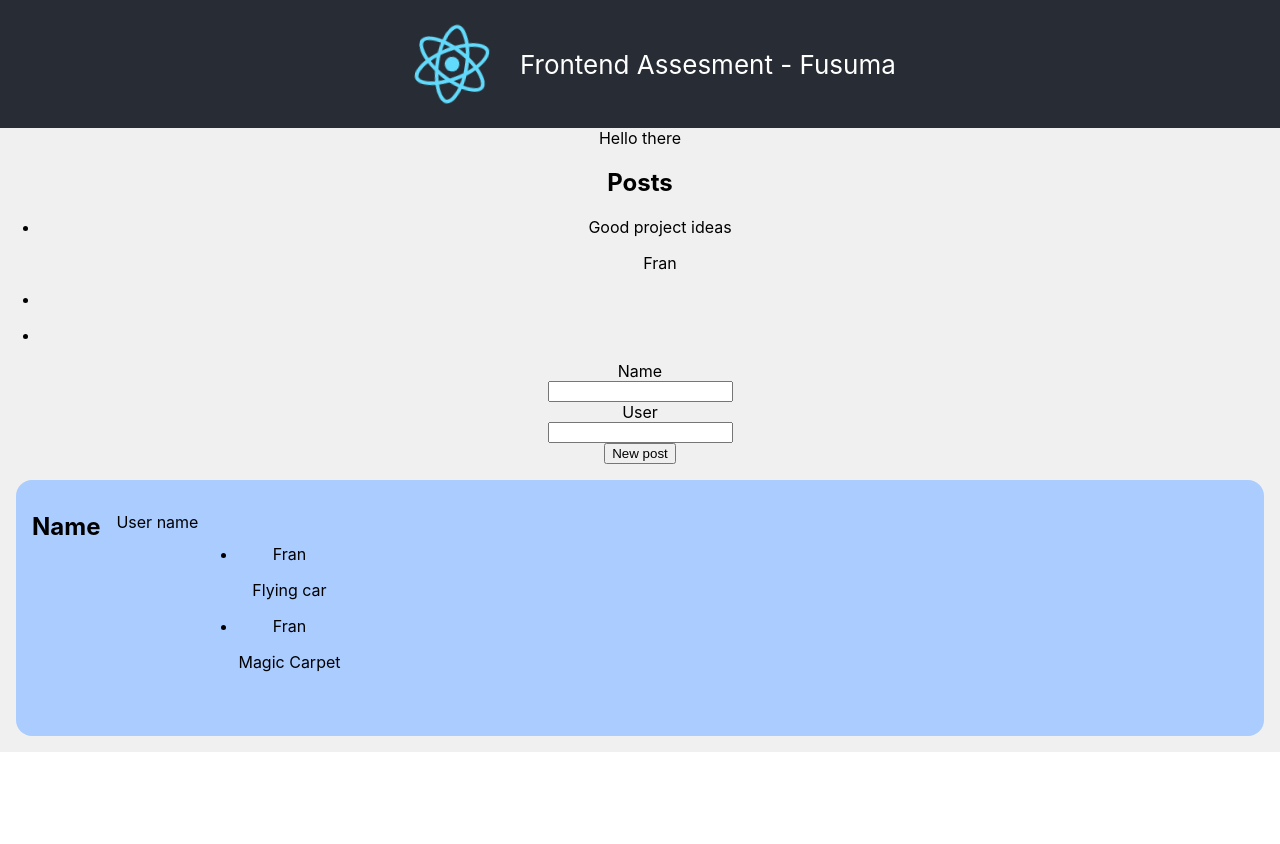
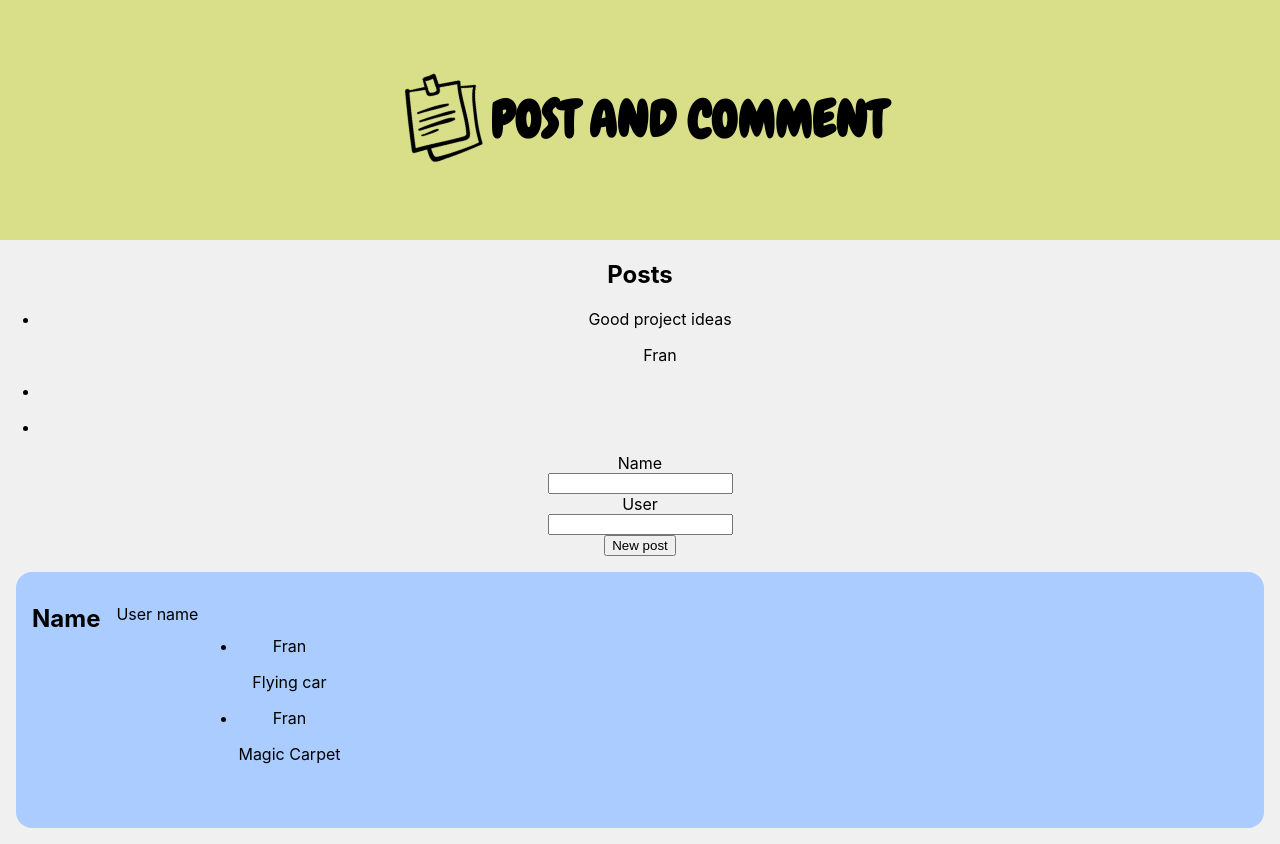
Before and after one commit to Fusuma-Tech/front-assesment, a React (Create React App) app: page / in a window 1280 px wide. Before the commit the page ends 800 px from the top, so only its background shows below. Built offline with nearby package versions, Linux system fonts and the light colour scheme; data requests are answered from the project's data file.

Commit message:
change header styles

```diff
--- a/src/App.css
+++ b/src/App.css
@@ -1,3 +1,5 @@
+@import url('https://fonts.googleapis.com/css2?family=Chewy&display=swap');
+
 .App {
   text-align: center;
   height: 100vh;
@@ -10,19 +12,21 @@
 
 @media (prefers-reduced-motion: no-preference) {
   .App-logo {
-    animation: App-logo-spin infinite 20s linear;
+    animation: App-logo-spin infinite 1.0s linear;
   }
 }
 
 .App-header {
-  background-color: #282c34;
-  height: 8rem;
+  background-color: #d9df89;
+  height: 30vh;
+  font-family: 'Chewy', cursive;
+  text-transform: uppercase;
   display: flex;
   flex-direction: row;
   align-items: center;
   justify-content: center;
-  font-size: calc(10px + 2vmin);
-  color: white;
+  font-size: 25px;
+  color: rgb(0, 0, 0);
 }
 
 .App-link {
@@ -34,7 +38,7 @@
     transform: rotate(0deg);
   }
   to {
-    transform: rotate(360deg);
+    transform: rotate(30deg);
   }
 }
 
--- a/src/App.js
+++ b/src/App.js
@@ -1,4 +1,4 @@
-import logo from "./logo.svg";
+import logo from "./images/logo.png";
 import "./App.css";
 
 import Comment from "./components/Comment";
@@ -63,10 +63,11 @@ function App() {
     <div className="App">
       <header className="App-header">
         <img src={logo} className="App-logo" alt="logo" />
-        <p>Frontend Assesment - Fusuma</p>
+        <div>
+        <h1>Post and comment</h1>
+        </div>
       </header>
       <body className="App-body">
-        Hello there
         <section>
           <h1>Posts</h1>
           <ul>
--- a/src/components/Comment.jsx
+++ b/src/components/Comment.jsx
@@ -1,4 +1,3 @@
-import callToApiComments from "../services/comments";
 import "./Comment.css";
 
 const Comment = (props) => {
```
Also changed, not shown: src/images/logo.png (added), src/logo.svg (deleted).
